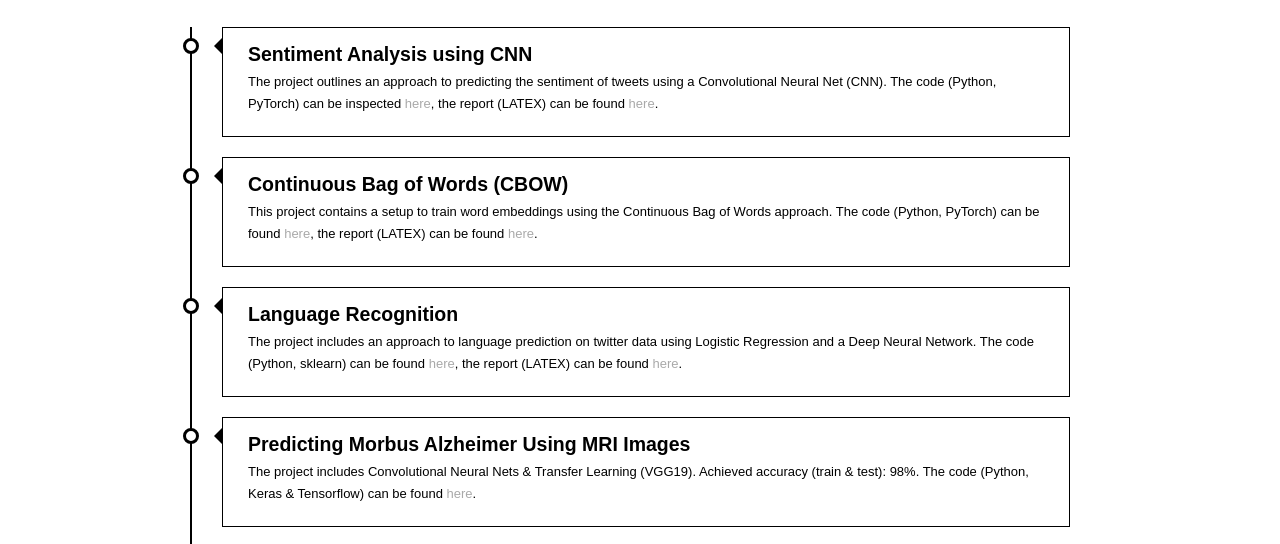
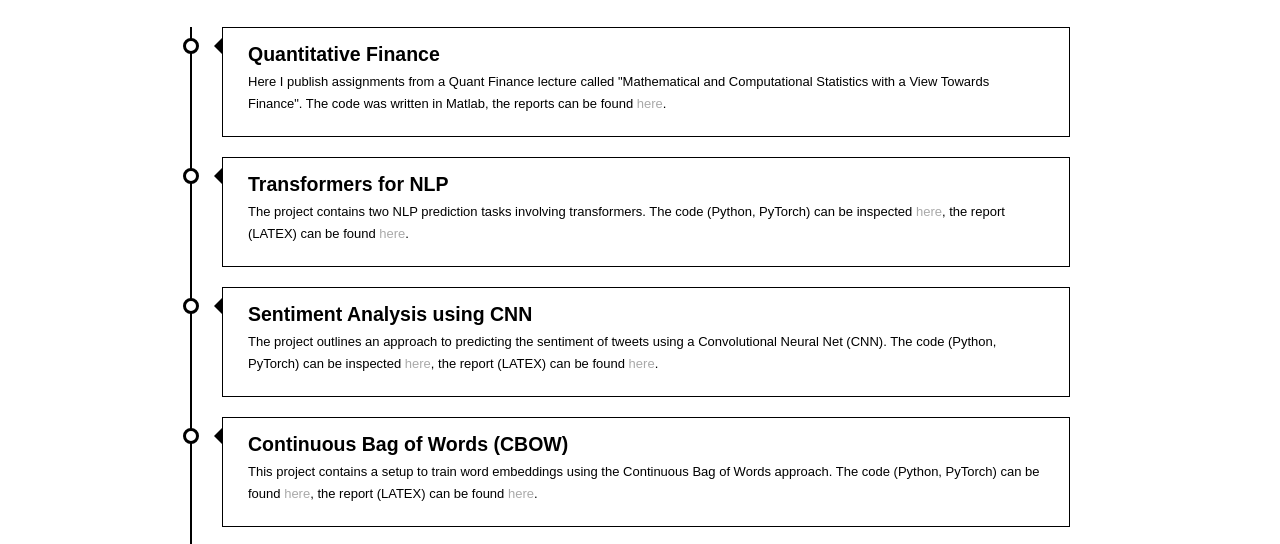
Before and after one commit to KilianGitHub97/CV, a plain HTML site: page HTML/Portfolio.html in a window 1280 px wide. Shown: the part 192-736 px from the top of the page. Drawn offline with Linux system fonts and the light colour scheme.

Commit message:
new projects

```diff
--- a/HTML/Portfolio.html
+++ b/HTML/Portfolio.html
@@ -34,6 +34,14 @@
             </div>
         </section>
           <section class="timeline-area">
+              <div class="post2">
+                <h2>Quantitative Finance</h2>
+                <p> Here I publish assignments from a Quant Finance lecture called "Mathematical and Computational Statistics with a View Towards Finance". The code was written in Matlab, the reports can be found <a class="internallink" href="https://github.com/KilianGitHub97/Mathematical-and-Computational-Statistics-with-a-View-Towards-Finance">here</a>.</p>
+              </div>
+              <div class="post2">
+                <h2>Transformers for NLP</h2>
+                <p> The project contains two NLP prediction tasks involving transformers. The code (Python, PyTorch) can be inspected <a class="internallink" href="https://github.com/KilianGitHub97/TransformersSequenceRegression">here</a>, the report (LATEX) can be found <a class="internallink" href="https://github.com/KilianGitHub97/TransformersSequenceRegression/blob/main/ex05_labreport.pdf">here</a>.</p>
+              </div>
               <div class="post2">
                 <h2>Sentiment Analysis using CNN</h2>
                 <p> The project outlines an approach to predicting the sentiment of tweets using a Convolutional Neural Net (CNN). The code (Python, PyTorch) can be inspected <a class="internallink" href="https://github.com/KilianGitHub97/SentimentAnalysisCNN">here</a>, the report (LATEX) can be found <a class="internallink" href="https://github.com/KilianGitHub97/SentimentAnalysisCNN/blob/main/Assignment_3___ML4NLP1.pdf">here</a>.</p>
```
